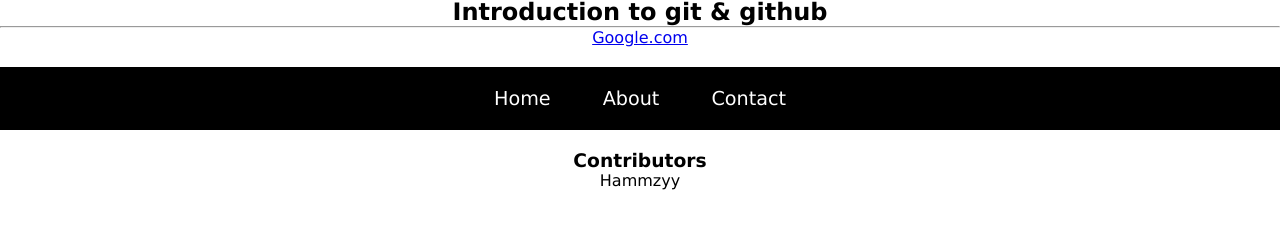
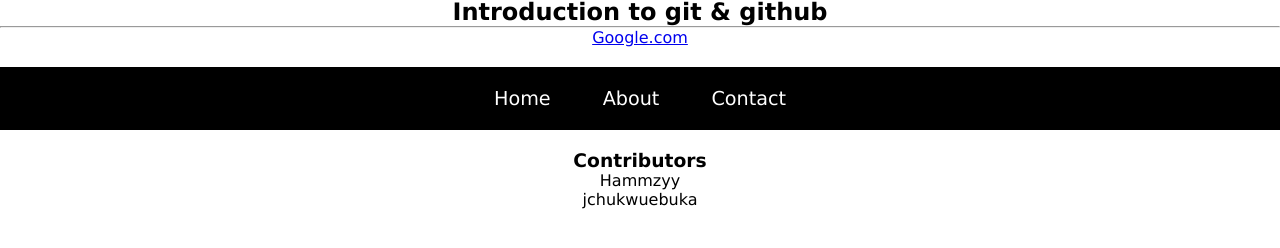
Before and after one commit to hammzyy/git-tutorial, a plain HTML site: page index.html in a window 1280 px wide. Shown: the part 40-288 px from the top of the page. Drawn offline with Linux system fonts and the light colour scheme.

Commit message:
added my name

```diff
--- a/index.html
+++ b/index.html
@@ -24,6 +24,7 @@
     <h3>Contributors</h3>
     <ul>
         <li>Hammzyy</li>
+        <li>jchukwuebuka</li>
     </ul>
 </body>
 </html>
```
